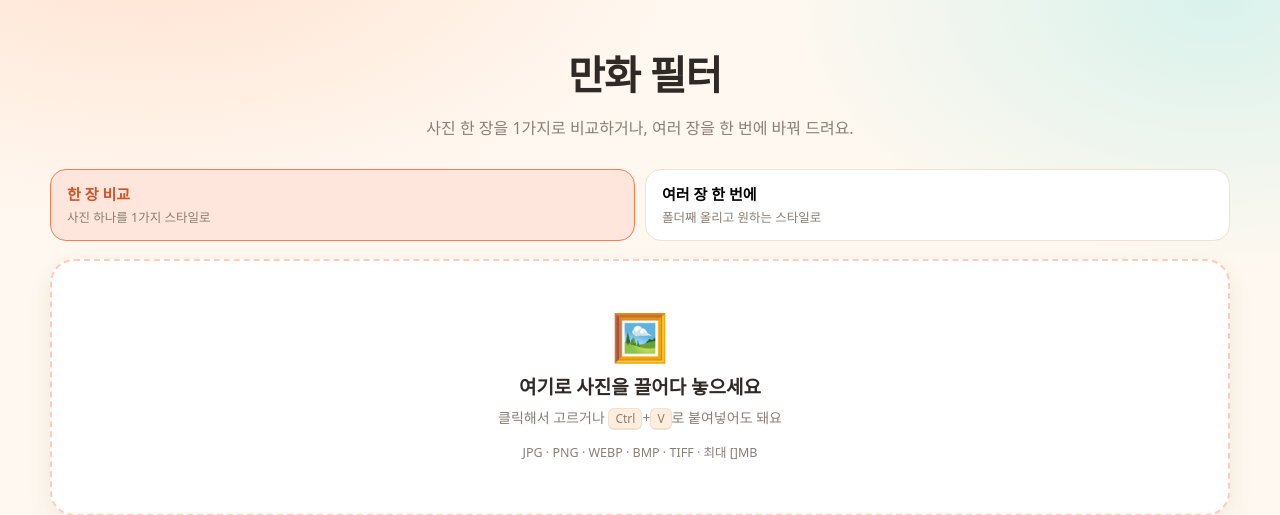
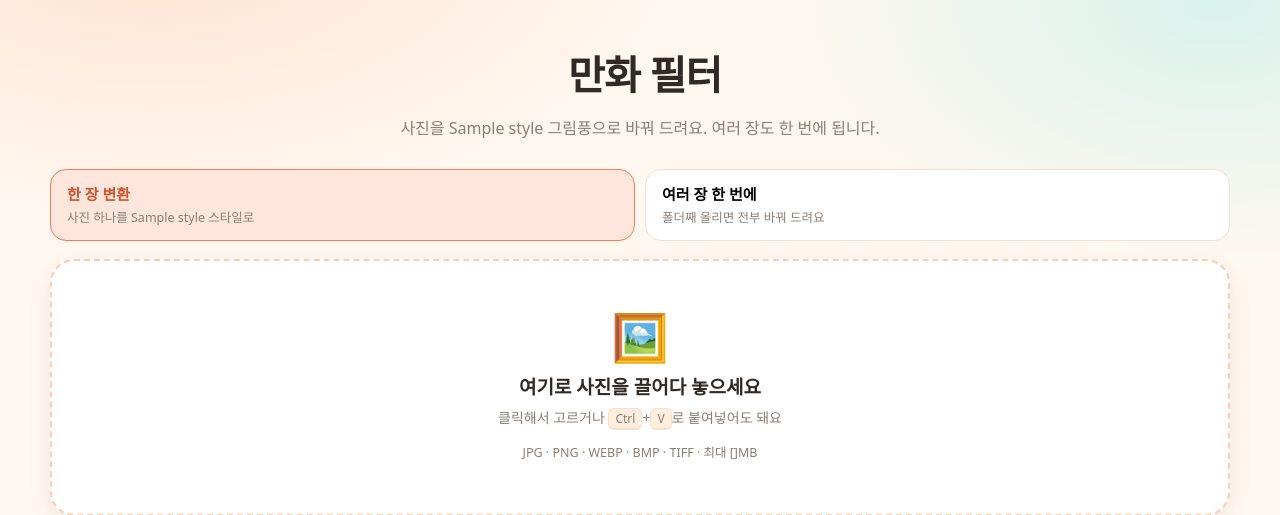
Before and after one commit to NANOliberty/Filter-Transformation, a Flask app: template templates/index.html in a window 1280 px wide. Shown: the top 515 px of the page. Run offline with Flask 3, Linux system fonts and the light colour scheme; the template is opened without the code that fills it: most values are stand-ins (such as "Sample title", 1, 10 or a date in 2020).

Commit message:
CARTOON_STYLES로 켤 스타일 고르기
CPU가 빠듯한 곳에서 서버 일을 줄이는 가장 확실한 방법은 스타일 수를
줄이는 것이다. 해상도를 1000에서 240까지 낮춰도 4.2배가 한계인데,
스타일을 열둘에서 하나로 줄이면 그대로 열두 배다.

환경변수에 켤 스타일만 적으면 화면도 켜진 만큼만 그려진다. 스타일이
하나면 탭 문구가 "한 장 변환"으로 바뀌고, 일괄 모드의 스타일 선택기는
고를 것이 없으므로 숨는다. 꺼진 스타일을 요청하면 400으로 막는다.

값이 잘못되면 서버가 뜨기 전에 쓸 수 있는 값을 알려주고 멈춘다.

```diff
--- a/app.py
+++ b/app.py
@@ -30,6 +30,28 @@ JPEG_PARAMS = [cv2.IMWRITE_JPEG_QUALITY, 95]
 
 TOKEN_RE = re.compile(r"^[0-9a-f]{32}$")
 MIN_COLORS, MAX_COLORS = 3, 32
+
+def _enabled_styles():
+    """켤 스타일 목록. CARTOON_STYLES가 비어 있으면 전부 켠다.
+
+    CPU가 빠듯한 곳에서는 한둘만 켜서 서버가 할 일을 줄인다.
+    화면도 켜진 만큼만 그려진다.
+    """
+    raw = os.environ.get("CARTOON_STYLES", "").strip()
+    if not raw:
+        return list(STYLES)
+
+    picked = [s.strip() for s in raw.split(",") if s.strip()]
+    unknown = [s for s in picked if s not in STYLES]
+    if unknown:
+        raise SystemExit(f"CARTOON_STYLES에 알 수 없는 스타일: {', '.join(unknown)}\n"
+                         f"쓸 수 있는 값: {', '.join(STYLES)}")
+    return picked or list(STYLES)
+
+
+ENABLED = _enabled_styles()
+# 화면에 보일 순서는 STYLE_INFO의 순서를 따른다.
+ENABLED_INFO = [s for s in STYLE_INFO if s["key"] in ENABLED]
 
 app = Flask(__name__)
 app.config["MAX_CONTENT_LENGTH"] = MAX_UPLOAD_MB * 1024 * 1024
@@ -191,7 +213,7 @@ def _assets():
 
 @app.get("/")
 def index():
-    return render_template("index.html", styles=STYLE_INFO,
+    return render_template("index.html", styles=ENABLED_INFO,
                            max_upload_mb=MAX_UPLOAD_MB,
                            max_batch_files=MAX_BATCH_FILES,
                            concurrency=CONCURRENCY,
@@ -309,8 +331,8 @@ def transform():
     data = request.get_json(silent=True) or {}
     token = _check_token(str(data.get("token", "")))
     style = str(data.get("style", ""))
-    if style not in STYLES:
-        return jsonify(error="알 수 없는 스타일입니다."), 400
+    if style not in ENABLED:
+        return jsonify(error="이 서버에서 켜 두지 않은 스타일입니다."), 400
 
     colors = normalize_colors(style, _parse_colors(data.get("colors")))
     meta = _meta(token)
@@ -347,7 +369,7 @@ def image_src(token, index):
 @app.get("/api/image/<token>/<int:index>/<style>/<int:colors>")
 def image_result(token, index, style, colors):
     _check_token(token)
-    if style not in STYLES:
+    if style not in ENABLED:
         abort(404)
     if colors and not (MIN_COLORS <= colors <= MAX_COLORS):
         abort(404)
@@ -371,10 +393,10 @@ def download_zip(token):
     wanted = _parse_colors(request.args.get("colors"))
 
     styles = [s for s in request.args.get("styles", "").split(",") if s]
-    unknown = [s for s in styles if s not in STYLES]
+    unknown = [s for s in styles if s not in ENABLED]
     if unknown:
         abort(400, description="알 수 없는 스타일입니다.")
-    styles = styles or list(STYLES)
+    styles = styles or list(ENABLED)
 
     # 파일 이름이 겹치면 앞에 번호를 붙여 서로 덮어쓰지 않게 한다.
     counts = {}
@@ -425,7 +447,7 @@ def _json_error(err):
     desc = getattr(err, "description", "요청을 처리하지 못했습니다.")
     if request.path.startswith("/api/"):
         return jsonify(error=desc), err.code
-    return render_template("index.html", styles=STYLE_INFO,
+    return render_template("index.html", styles=ENABLED_INFO,
                            max_upload_mb=MAX_UPLOAD_MB,
                            max_batch_files=MAX_BATCH_FILES,
                            concurrency=CONCURRENCY,
--- a/static/js/main.js
+++ b/static/js/main.js
@@ -341,12 +341,17 @@
     var state = { token: null, items: [], colors: 0, busy: false, run: 0 };
 
     function selectedStyles() {
-      return $$(".chip.on", chips).map(function (c) { return c.dataset.style; });
+      var picked = $$(".chip.on", chips).map(function (c) { return c.dataset.style; });
+      if (picked.length) return picked;
+      // 스타일이 하나뿐이라 선택기를 숨긴 경우 — 켜져 있는 것을 그대로 쓴다.
+      return (cfg.styles || []).map(function (s) { return s.key; });
     }
 
     function isTunable(style) {
       var chip = $('.chip[data-style="' + style + '"]', chips);
-      return chip && chip.dataset.tunable === "1";
+      if (chip) return chip.dataset.tunable === "1";
+      var info = (cfg.styles || []).filter(function (s) { return s.key === style; })[0];
+      return !!(info && info.tunable);
     }
 
     function refreshRunButton() {
--- a/templates/index.html
+++ b/templates/index.html
@@ -14,7 +14,13 @@
 <header class="site-header">
   <div class="wrap">
     <h1><span class="logo"></span> 만화 필터</h1>
-    <p class="tagline">사진 한 장을 {{ styles | length }}가지로 비교하거나, 여러 장을 한 번에 바꿔 드려요.</p>
+    <p class="tagline">
+      {%- if styles | length == 1 -%}
+        사진을 {{ styles[0].label }} 그림풍으로 바꿔 드려요. 여러 장도 한 번에 됩니다.
+      {%- else -%}
+        사진 한 장을 {{ styles | length }}가지로 비교하거나, 여러 장을 한 번에 바꿔 드려요.
+      {%- endif -%}
+    </p>
   </div>
 </header>
 
@@ -23,12 +29,17 @@
   <!-- 모드 선택 -->
   <div id="modes" class="modes" role="tablist">
     <button type="button" class="mode on" data-mode="single" role="tab">
+      {%- if styles | length == 1 %}
+      <strong>한 장 변환</strong>
+      <span>사진 하나를 {{ styles[0].label }} 스타일로</span>
+      {%- else %}
       <strong>한 장 비교</strong>
       <span>사진 하나를 {{ styles | length }}가지 스타일로</span>
+      {%- endif %}
     </button>
     <button type="button" class="mode" data-mode="batch" role="tab">
       <strong>여러 장 한 번에</strong>
-      <span>폴더째 올리고 원하는 스타일로</span>
+      <span>{% if styles | length == 1 %}폴더째 올리면 전부 바꿔 드려요{% else %}폴더째 올리고 원하는 스타일로{% endif %}</span>
     </button>
   </div>
 
@@ -125,7 +136,7 @@
         </div>
       </div>
 
-      <div class="picker">
+      <div class="picker"{% if styles | length == 1 %} hidden{% endif %}>
         <div class="picker-head">
           <span class="control-label">적용할 스타일</span>
           <button type="button" id="btn-style-all" class="link-btn">전체 선택</button>
```
Also changed, not shown: README.md.
